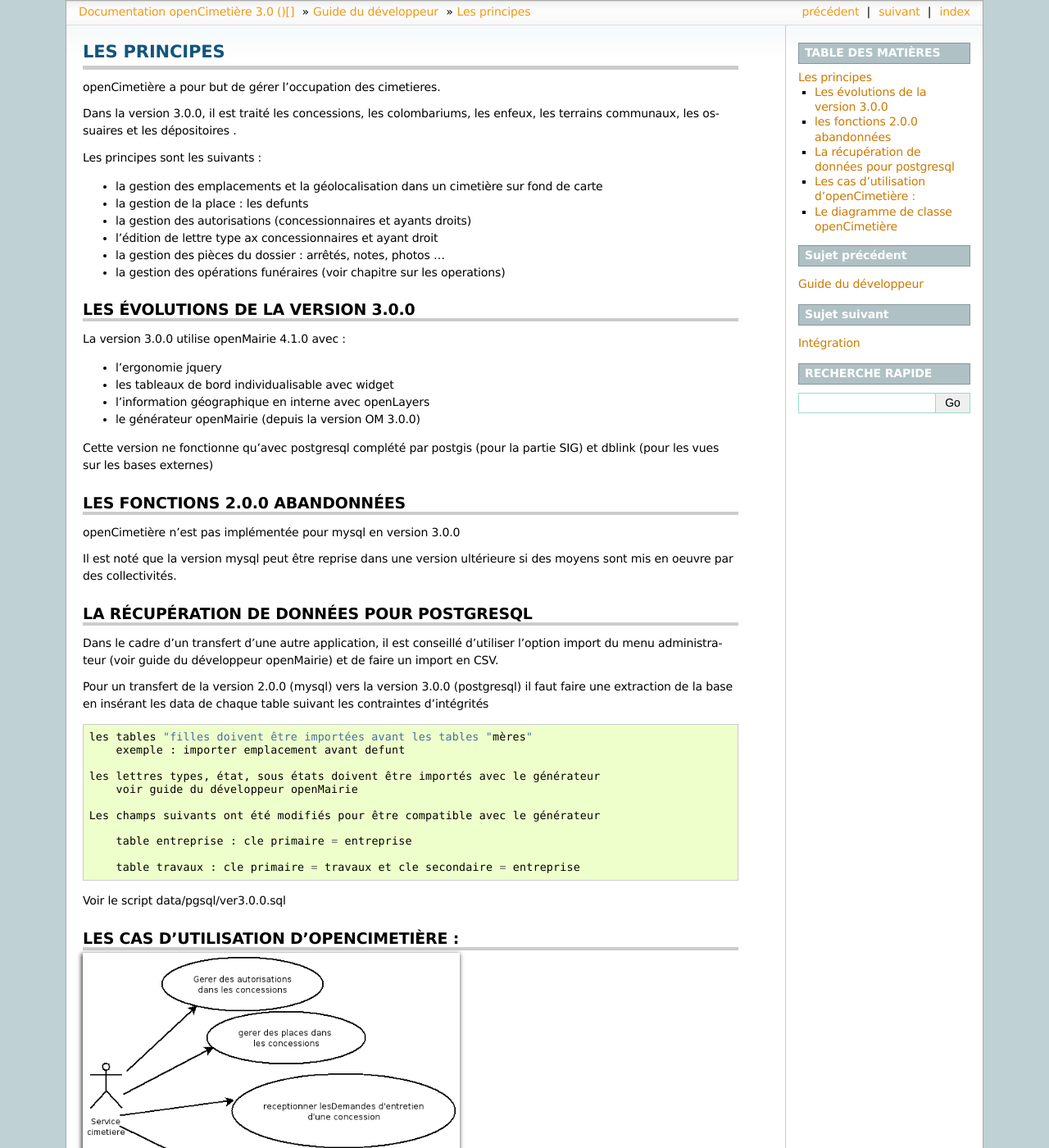
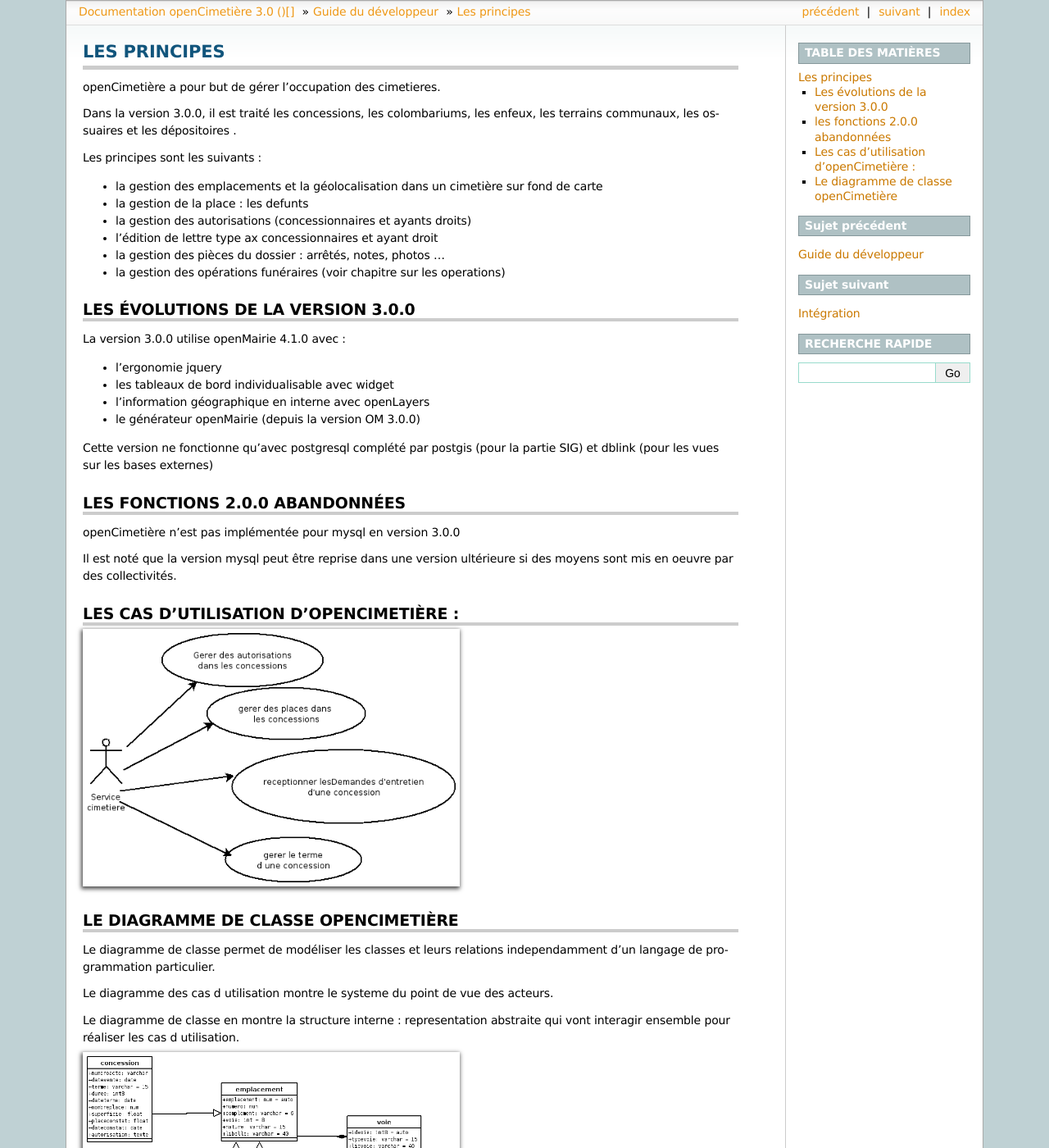
Before and after one commit to KevinFoisnet/opencimetiere-documentation, a Sphinx documentation site: the page built from source/guide_developpeur/principes.rst, in a window 1280 px wide and 1400 px high. Shown: the whole window at 82% size. Built offline with Sphinx 7.4.7, drawn with Linux system fonts in a browser that asks for light colours.

Commit message:
suppression du transfert postgres

```diff
--- a/source/guide_developpeur/principes.rst
+++ b/source/guide_developpeur/principes.rst
@@ -54,31 +54,6 @@
 des moyens sont mis en oeuvre par des collectivités.
 
 
-La récupération de données pour postgresql
-==========================================
-
-Dans le cadre d'un transfert d'une autre application, il est conseillé d'utiliser
-l'option import du menu administrateur (voir guide du développeur openMairie) et de faire
-un import en CSV.
-
-Pour un transfert de la version 2.0.0 (mysql) vers la version 3.0.0 (postgresql)
-il faut faire une extraction de la base en insérant les data de chaque
-table suivant les contraintes d'intégrités ::
-
-    les tables "filles doivent être importées avant les tables "mères"
-        exemple : importer emplacement avant defunt
-
-    les lettres types, état, sous états doivent être importés avec le générateur
-        voir guide du développeur openMairie
-
-    Les champs suivants ont été modifiés pour être compatible avec le générateur
-
-        table entreprise : cle primaire = entreprise
-
-        table travaux : cle primaire = travaux et cle secondaire = entreprise
-
-Voir le script data/pgsql/ver3.0.0.sql
-
 Les cas d'utilisation d'openCimetière :
 =======================================
 
```
